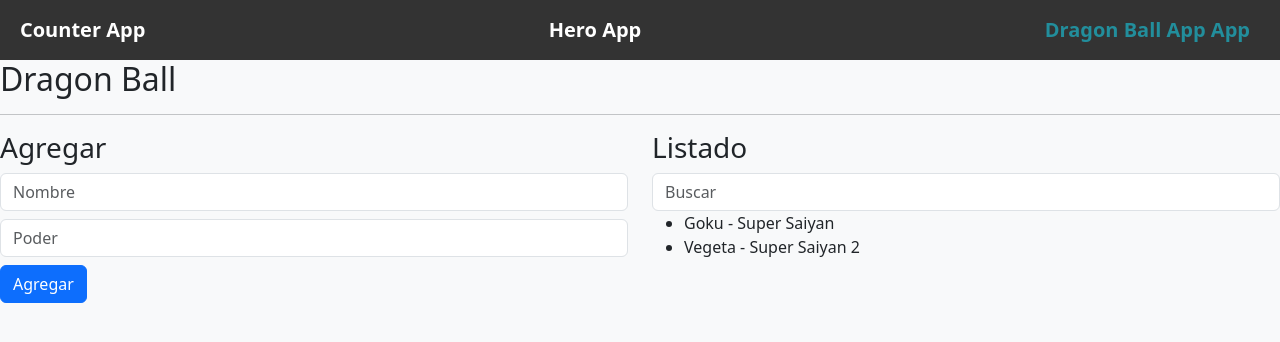
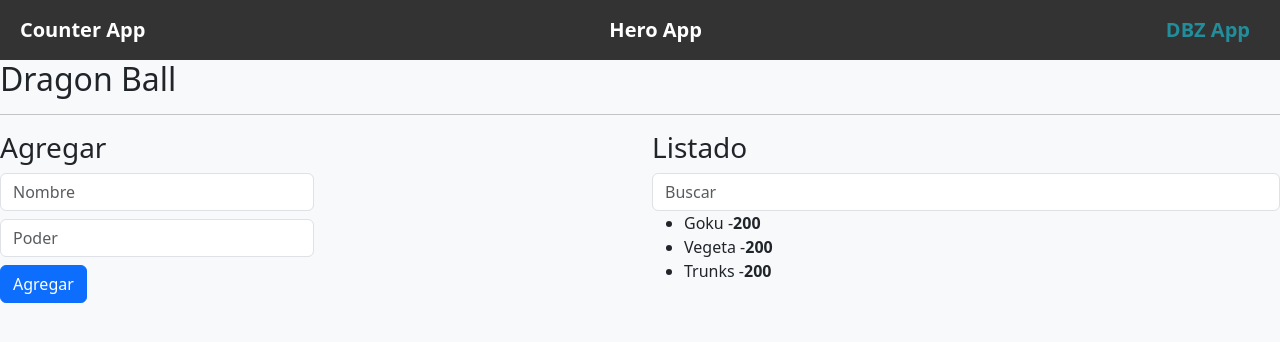
Before and after one commit to sdieg82/counter-app-a19, an Angular app: page /dbz in a window 1280 px wide. Shown: the top 342 px of the page. Built offline with nearby package versions, Linux system fonts and the light colour scheme.

Commit message:
newInputs, outputs using signals

```diff
--- /dev/null
+++ b/src/app/dbz/dbz-add/dbz-add.component.html
@@ -0,0 +1,18 @@
+ <form [formGroup]="heroForm" (submit)="addHero()" class="col-6">
+        <h3>Agregar</h3>
+        <input
+        type="text"
+        placeholder="Nombre"
+        class="form-control mb-2"
+        formControlName="name"
+        >
+        <input
+        type="text"
+        placeholder="Poder"
+        class="form-control"
+        formControlName="power"
+        >
+        <button  class="btn btn-primary mt-2">
+            Agregar
+        </button>
+    </form>
--- /dev/null
+++ b/src/app/dbz/dbz-add/dbz-add.component.ts
@@ -0,0 +1,38 @@
+import { Component, inject, output } from '@angular/core';
+import { FormBuilder, FormsModule, ReactiveFormsModule } from '@angular/forms';
+import { Hero } from '../../interfaces/Hero-interface';
+
+@Component({
+  selector: 'app-dbz-add',
+  standalone: true,
+  imports: [ReactiveFormsModule],
+  templateUrl: './dbz-add.component.html',
+  styleUrl: './dbz-add.component.css'
+})
+export class DbzAddComponent {
+
+  public fb=inject(FormBuilder)
+  public heroForm = this.fb.group({
+      name: [''],
+      power: ['']
+    });
+
+  newHero=output<Hero>()
+  addHero() {
+    if(!this.heroForm.valid){
+      return
+    }
+    const newHero:Hero={
+      id:Math.floor(Math.random())+1,
+      name:this.heroForm.value.name ?? '',
+      power:this.heroForm.value.power?? ''
+    }
+    this.newHero.emit(newHero)
+    this.resetFields();
+    // console.log('heroes', this.heroes);
+  }
+
+  resetFields(){
+    this.heroForm.reset();
+  }
+}
--- a/src/app/dbz/dragon-ball-list/dragon-ball-list.component.html
+++ b/src/app/dbz/dragon-ball-list/dragon-ball-list.component.html
@@ -1,7 +1,10 @@
 <h3>Listado</h3>
 <input type="text" (input)="searchHero($event)" placeholder="Buscar" class="form-control">
 <ul>
-    <li *ngFor="let hero of heroes">
-        {{hero.name}} - {{hero.power}}
+   @for (hero of characters(); track hero.id) {
+    <li>
+        <span>{{hero.name}} -</span>
+        <strong>{{hero.power}}</strong>
     </li>
+   }
 </ul>
--- a/src/app/dbz/dragon-ball-list/dragon-ball-list.component.ts
+++ b/src/app/dbz/dragon-ball-list/dragon-ball-list.component.ts
@@ -13,21 +13,32 @@
 })
 export class DragonBallListComponent implements OnInit{
 
-  constructor(){
-
-  }
-
-  @Input()
+  characters=input.required<Hero[]>()
   public heroes:Hero[] = [];
   public originalHeroes:Hero[]=[]
 
+  constructor(){
+  }
+
   ngOnInit(): void {
-    this.originalHeroes=[...this.heroes];
+    this.heroes=[...this.characters()]
+    this.originalHeroes=[...this.characters()];
     console.log('desde list', this.heroes);
   }
   searchHero(event:any){
    console.log('copy',this.originalHeroes);
    const value=event.target.value;
-   this.heroes=this.originalHeroes.filter(hero=>hero.name.toLocaleLowerCase().includes(value))
+   this.heroes = this.originalHeroes.filter(hero=>hero.name.toLocaleLowerCase().includes(value))
+   console.log('this.heroes',this.heroes)
+  }
+
+  addCharacter(character:Hero){
+    if (character.name && character.power) {
+      this.heroes.push(character);
+      this.originalHeroes.push(character); // También actualizar el respaldo
+      console.log('Character added:', character);
+    } else {
+      console.error('Character name and power are required');
+    }
   }
 }
--- a/src/app/dbz/dragon-ball-page/dragon-ball-page.component.html
+++ b/src/app/dbz/dragon-ball-page/dragon-ball-page.component.html
@@ -1,25 +1,16 @@
 <h2>Dragon Ball</h2>
 <hr>
 <div class="row">
-    <form [formGroup]="heroForm" (submit)="addHero()" class="col-6">
-        <h3>Agregar</h3>
-        <input
-        type="text"
-        placeholder="Nombre"
-        class="form-control mb-2"
-        formControlName="name"
-        >
-        <input
-        type="text"
-        placeholder="Poder"
-        class="form-control"
-        formControlName="power"
-        >
-        <button  class="btn btn-primary mt-2">
-            Agregar
-        </button>
-    </form>
+   <div class="col-6">
+    <app-dbz-add
+    (newHero)="addHero($event)"
+    >
+
+    </app-dbz-add>
+   </div>
     <div class="col-6">
-       <app-dragon-ball-list [heroes]="heroes"></app-dragon-ball-list>
+       <app-dragon-ball-list
+       [characters]="characters()"
+       ></app-dragon-ball-list>
     </div>
 </div>
--- a/src/app/dbz/dragon-ball-page/dragon-ball-page.component.ts
+++ b/src/app/dbz/dragon-ball-page/dragon-ball-page.component.ts
@@ -1,8 +1,9 @@
-import { Component, inject, Input } from '@angular/core';
+import { Component, inject, Input, output, signal } from '@angular/core';
 import { CommonModule } from '@angular/common';
 import { FormBuilder, FormsModule, ReactiveFormsModule } from '@angular/forms';
 import { Hero } from '../../interfaces/Hero-interface';
 import { DragonBallListComponent } from "../dragon-ball-list/dragon-ball-list.component";
+import { DbzAddComponent } from "../dbz-add/dbz-add.component";
 
 @Component({
   selector: 'app-dragon-ball-page',
@@ -11,35 +12,31 @@
     CommonModule,
     FormsModule,
     ReactiveFormsModule,
-    DragonBallListComponent
+    DragonBallListComponent,
+    DbzAddComponent
 ],
   templateUrl: './dragon-ball-page.component.html',
   styleUrl: './dragon-ball-page.component.css'
 })
 export class DragonBallPageComponent {
 
-  public fb = inject(FormBuilder);
-  public heroForm = this.fb.group({
-    name: [''],
-    power: ['']
-  });
-  public heroes: Hero[] = [
-    { name: 'Goku', power: 'Super Saiyan' },
-    { name: 'Vegeta', power: 'Super Saiyan 2' },
-  ];
+  characters=signal<Hero[]>([
+    {id:1,name:'Goku',power:'200'},
+    {id:2,name:'Vegeta',power:'200'},
+    {id:3,name:'Trunks',power:'200'},
+  ])
+
+  newCharacter=output<Hero>();
 
   // Copia original para respaldar siempre
-  private originalHeroes: Hero[] = [...this.heroes];
+  private originalHeroes: Hero[] = [...this.characters()];
 
-  addHero() {
-    const hero = this.heroForm.value as Hero;
-    if (hero.name && hero.power) {
-      this.heroes.push(hero);
-      this.originalHeroes.push(hero); // También actualizar el respaldo
-      this.heroForm.reset();
-    }
-    // console.log('heroes', this.heroes);
+  addHero(newCharacter:Hero){
+    console.log('añadiendo...',newCharacter)
+    this.characters.update(
+      (list)=>[...list,newCharacter]
+    )
+    console.log('despues añadido',this.characters())
   }
 
-
 }
--- a/src/app/interfaces/Hero-interface.ts
+++ b/src/app/interfaces/Hero-interface.ts
@@ -1,4 +1,5 @@
 export interface Hero{
+    id:number;
     name: string;
     power: string;
 }
--- a/src/app/shared/nav-bar/nav-bar.component.html
+++ b/src/app/shared/nav-bar/nav-bar.component.html
@@ -1,17 +1,8 @@
 <nav class="nav-bar">
     <a
-    routerLink="/"
+    *ngFor="let route of routesNavBar"
+    [routerLink]="route.path"
     routerLinkActive="active"
     [routerLinkActiveOptions]="{exact: true}"
-    >Counter App</a>
-    <a
-    routerLink="/hero"
-    routerLinkActive="active"
-    [routerLinkActiveOptions]="{exact: true}"
-    >Hero App</a>
-    <a
-    routerLink="/dbz"
-    routerLinkActive="active"
-    [routerLinkActiveOptions]="{exact: true}"
-    >Dragon Ball App App</a>
+    >{{route.title}}</a>
 </nav>
--- a/src/app/shared/nav-bar/nav-bar.component.ts
+++ b/src/app/shared/nav-bar/nav-bar.component.ts
@@ -1,3 +1,4 @@
+import { CommonModule } from '@angular/common';
 import { Component } from '@angular/core';
 import { RouterLink, RouterLinkActive } from '@angular/router';
 
@@ -6,11 +7,18 @@
   standalone: true,
   imports: [
     RouterLinkActive,
-    RouterLink
+    RouterLink,
+    CommonModule
   ],
   templateUrl: './nav-bar.component.html',
   styleUrl: './nav-bar.component.css'
 })
 export class NavBarComponent {
 
+  routesNavBar=[
+    {title:'Counter App',path:'/'},
+    {title:'Hero App',path:'/hero'},
+    {title:'DBZ App',path:'/dbz'},
+  ]
+
 }
```
Also changed, not shown: src/app/dbz/dbz-add/dbz-add.component.css (added), 1 other file (tests, documents, lock files or other folders).
